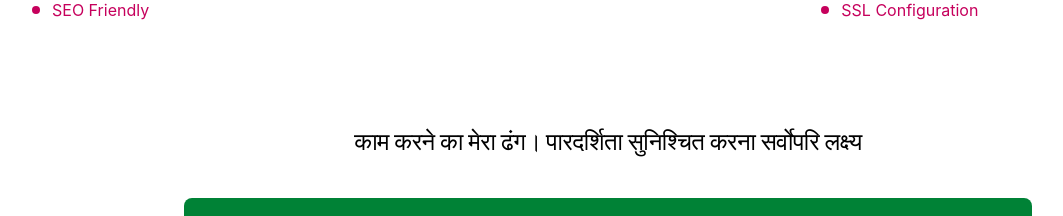
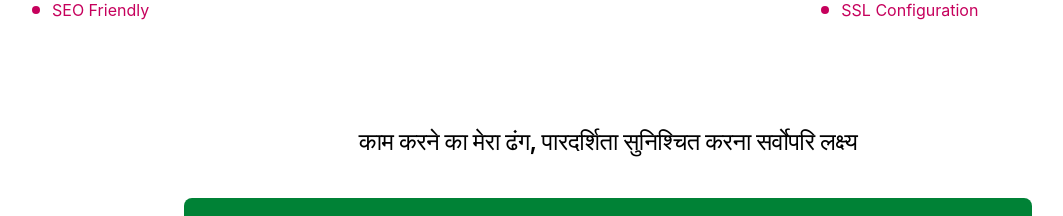
Before and after one commit to kp1153/creativesolutions, a Next.js app: page / in a window 1280 px wide. Shown: the part 1500-1716 px from the top of the page, without its empty margins (32-1095 px from the left). Built offline with nearby package versions, Linux system fonts and the light colour scheme.

Commit message:
एक अक्षर बदला

```diff
--- a/app/components/WorkProcess.jsx
+++ b/app/components/WorkProcess.jsx
@@ -2,7 +2,7 @@ export default function WorkProcess() {
   return (
     <section className="px-6 py-10 max-w-4xl mx-auto space-y-10 text-base leading-relaxed">
       <h2 className="text-2xl font-bold text-center text-black">
-        काम करने का मेरा ढंग। पारदर्शिता सुनिश्चित करना सर्वोपरि लक्ष्य
+        काम करने का मेरा ढंग, पारदर्शिता सुनिश्चित करना सर्वोपरि लक्ष्य
       </h2>
 
       <div className="space-y-6">
```
